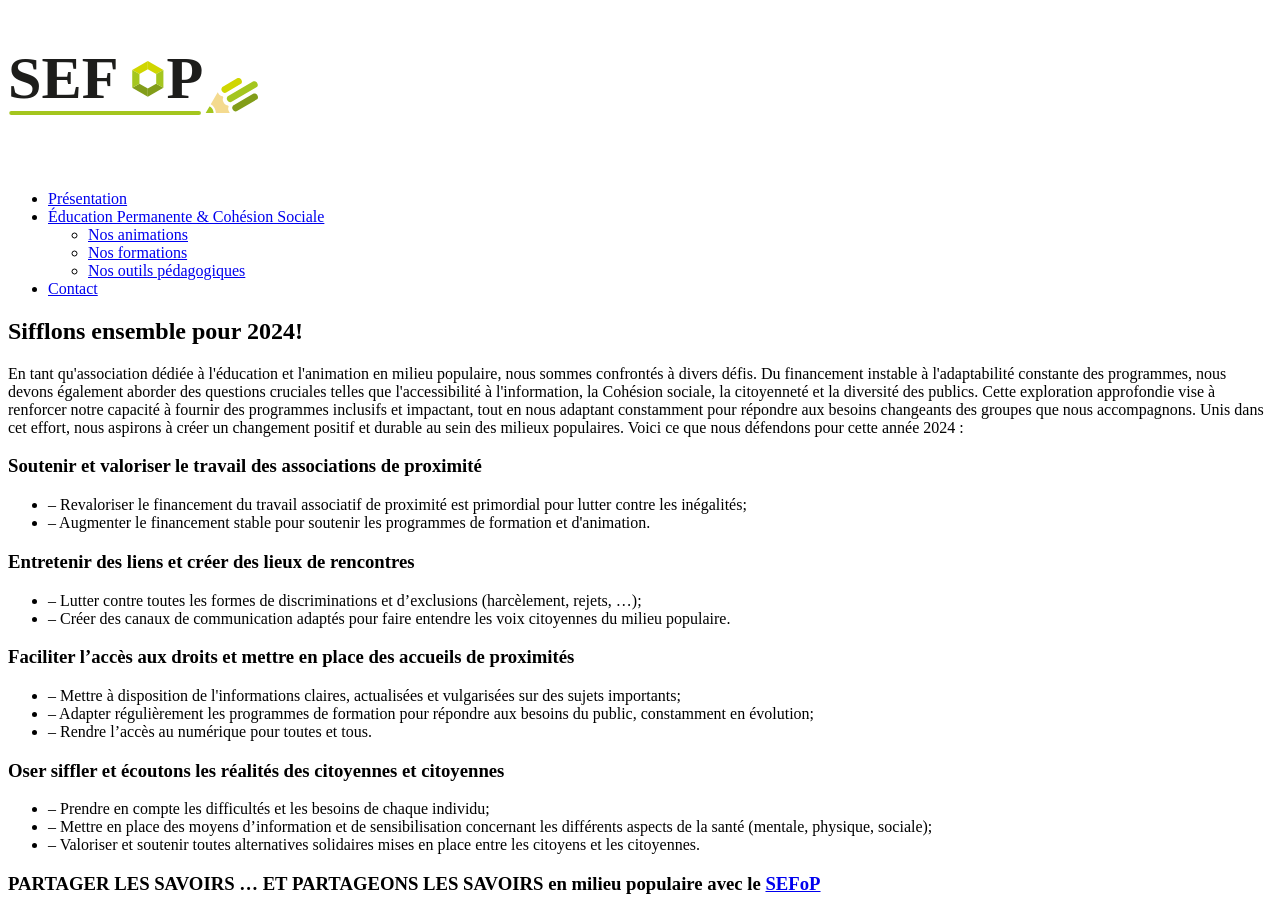
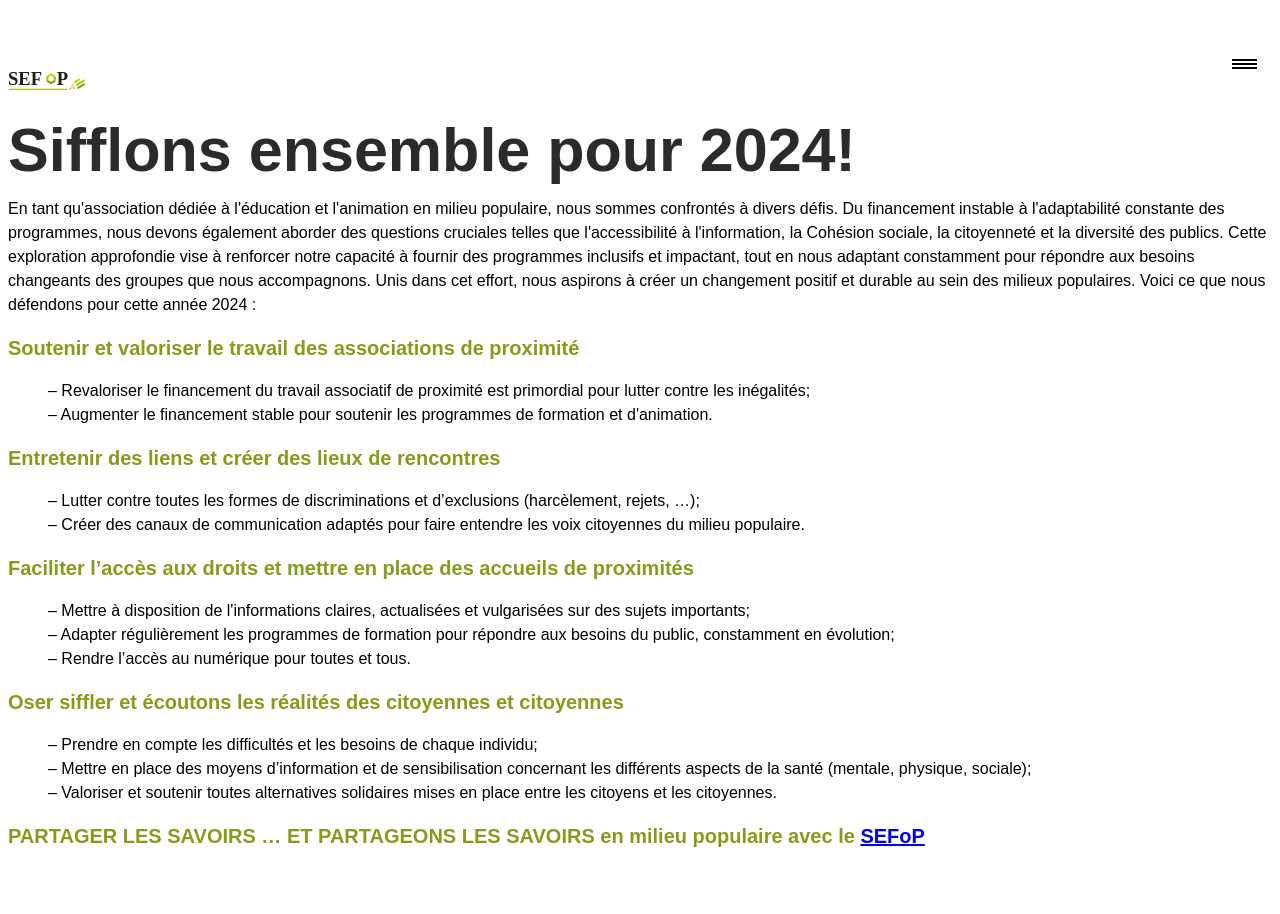
Before and after one commit to Klaenex/sifflonspour2024, a React (Create React App) app: page / in a window 1280 px wide. After the commit the page ends 859 px from the top, so only its background shows below. Built offline with nearby package versions, Linux system fonts and the light colour scheme.

Commit message:
burger changement d'état

```diff
--- /dev/null
+++ b/src/components/BurgerMenu.js
@@ -0,0 +1,18 @@
+import React from "react";
+import { useState } from "react";
+
+const BurgerMenu = () => {
+  const [isOpen, setIsOpen] = useState(false);
+  const toggleMenu = () => {
+    setIsOpen(!isOpen);
+  };
+  const burgerClass = isOpen ? "open" : "closed";
+  return (
+    <div className="burger" onClick={toggleMenu}>
+      <span className={"top top--" + burgerClass}></span>
+      <span className={"middle middle--" + burgerClass}></span>
+      <span className={"bottom bottom--" + burgerClass}></span>
+    </div>
+  );
+};
+export default BurgerMenu;
--- a/src/components/Content.js
+++ b/src/components/Content.js
@@ -2,8 +2,8 @@ import React from "react";
 
 const Content = () => {
   return (
-    <section>
-      <h2>Sifflons ensemble pour 2024!</h2>
+    <section className="content">
+      <h2 className="title title--big">Sifflons ensemble pour 2024!</h2>
       <p>
         En tant qu'association dédiée à l'éducation et l'animation en milieu
         populaire, nous sommes confrontés à divers défis. Du financement
@@ -18,7 +18,7 @@ const Content = () => {
         défendons pour cette année 2024 :
       </p>
 
-      <h3 className="title--list">
+      <h3 className="title">
         Soutenir et valoriser le travail des associations de proximité
       </h3>
       <ul className="list">
@@ -31,7 +31,7 @@ const Content = () => {
           formation et d'animation.
         </li>
       </ul>
-      <h3 className="title--list">
+      <h3 className="title">
         Entretenir des liens et créer des lieux de rencontres
       </h3>
       <ul className="list">
@@ -44,7 +44,7 @@ const Content = () => {
           voix citoyennes du milieu populaire.
         </li>
       </ul>
-      <h3 className="title--list">
+      <h3 className="title">
         Faciliter l’accès aux droits et mettre en place des accueils de
         proximités
       </h3>
@@ -61,7 +61,7 @@ const Content = () => {
           – Rendre l’accès au numérique pour toutes et tous.
         </li>
       </ul>
-      <h3 className="title--list">
+      <h3 className="title">
         Oser siffler et écoutons les réalités des citoyennes et citoyennes
       </h3>
       <ul className="list">
@@ -78,7 +78,7 @@ const Content = () => {
           entre les citoyens et les citoyennes.
         </li>
       </ul>
-      <h3 className="title--list">
+      <h3 className="title">
         PARTAGER LES SAVOIRS … ET PARTAGEONS LES SAVOIRS en milieu populaire
         avec le <a href="https://sefop.org/">SEFoP</a>
       </h3>
--- a/src/components/Header.js
+++ b/src/components/Header.js
@@ -1,6 +1,13 @@
-import React from "react";
+import React, { useState } from "react";
+import BurgerMenu from "./BurgerMenu";
+import NavLink from "./NavLink";
 
 const Header = () => {
+  const [isOpenMenu, setIsOpenMenu] = useState(false);
+
+  const toggleMenu = () => {
+    setIsOpenMenu(!setIsOpenMenu);
+  };
   return (
     <header>
       <nav>
@@ -11,35 +18,8 @@ const Header = () => {
             alt="Logo SEFoP"
           />
         </h1>
-        <div className="burger">
-          <span></span>
-        </div>
-        <ul>
-          <li>
-            <a href="../Presentation/">Présentation</a>
-          </li>
-          <li>
-            <a href="../education-permanente/">
-              Éducation Permanente & Cohésion Sociale
-            </a>
-            <ul>
-              <li>
-                <a href="../education-permanente/animations">Nos animations</a>
-              </li>
-              <li>
-                <a href="../education-permanente/formations">Nos formations</a>
-              </li>
-              <li>
-                <a href="../education-permanente/outils">
-                  Nos outils pédagogiques
-                </a>
-              </li>
-            </ul>
-          </li>
-          <li>
-            <a href="../contact/">Contact</a>
-          </li>
-        </ul>
+        <BurgerMenu onToggle={toggleMenu} />
+        <NavLink isOpenMenu={isOpenMenu} />
       </nav>
     </header>
   );
--- /dev/null
+++ b/src/components/NavLink.js
@@ -0,0 +1,32 @@
+import React from "react";
+
+const NavLink = () => {
+  return (
+    <ul className="list list--link">
+      <li>
+        <a href="../Presentation/">Présentation</a>
+      </li>
+      <li>
+        <a href="../education-permanente/">
+          Éducation Permanente & Cohésion Sociale
+        </a>
+        <ul className="list list--link">
+          <li>
+            <a href="../education-permanente/animations">Nos animations</a>
+          </li>
+          <li>
+            <a href="../education-permanente/formations">Nos formations</a>
+          </li>
+          <li>
+            <a href="../education-permanente/outils">Nos outils pédagogiques</a>
+          </li>
+        </ul>
+      </li>
+      <li>
+        <a href="../contact/">Contact</a>
+      </li>
+    </ul>
+  );
+};
+
+export default NavLink;
--- /dev/null
+++ b/src/styles/components/_burger.scss
@@ -0,0 +1,33 @@
+.burger {
+  padding: 12px 15px;
+  width: 25px;
+
+  cursor: pointer;
+}
+
+.burger span {
+  display: block;
+  background-color: black;
+  width: 100%;
+  height: 2px;
+  position: relative;
+  transition: transform 0.3s ease, margin 0.3s ease;
+}
+
+.top {
+  transform: translateY(-2px);
+}
+
+.bottom {
+  transform: translateY(2px);
+}
+
+.top--open {
+  transform: translateY(2.5px) rotate(45deg);
+}
+.middle--open {
+  opacity: 0;
+}
+.bottom--open {
+  transform: translateY(-1.5px) rotate(-45deg);
+}
--- a/src/styles/components/_layout.scss
+++ b/src/styles/components/_layout.scss
@@ -1,6 +1,8 @@
+body {
+  font: $font-r;
+}
+
 .logo {
-  height: 150px;
-  width: 250px;
   overflow: hidden;
   span {
     display: inline-block;
@@ -10,3 +12,33 @@
     max-width: 250px;
   }
 }
+
+nav {
+  display: flex;
+  flex-flow: row nowrap;
+  justify-content: space-between;
+  align-items: center;
+}
+.list {
+  list-style: none;
+  &--link {
+    display: none;
+  }
+}
+
+.content {
+}
+
+.title {
+  font: $font-sb;
+  color: $c-green;
+  margin: 0;
+  &--big {
+    font: $font-big;
+    font-size: 1.953rem;
+    color: $c-grey;
+    @include sm {
+      font: $font-big;
+    }
+  }
+}
--- a/src/styles/index.scss
+++ b/src/styles/index.scss
@@ -2,4 +2,5 @@
 @import "./utils/_variable.scss";
 @import "./utils/_mixin.scss";
 
-@import "./components/_layout.scss";
+@import "./components/_layout";
+@import "./components/_burger";
--- a/src/styles/utils/_variable.scss
+++ b/src/styles/utils/_variable.scss
@@ -6,10 +6,10 @@
 
 $c-green: #829d19;
 $c-grey: #2b2b2b;
-$font-r: 400 16px/1.5 "Raleway", sans-serif;
-$font-sb: 600 16px/1.5 "Raleway", sans-serif;
-$font-b: 700 16px/1.5 "Raleway", sans-serif;
-$font-blk: 900 16px/1.5 "Raleway", sans-serif;
+$font-r: 400 1rem/1.5 "Raleway", sans-serif;
+$font-sb: 600 1.25rem/1.5 "Raleway", sans-serif;
+$font-big: 700 3.815rem/1 "Raleway", sans-serif;
+$font-blk: 900 1.25rem/1.5 "Raleway", sans-serif;
 
 $screen-sm: 600px;
 $screen-md: 800px;
```
Also changed, not shown: src/styles/components/_animate.scss (added).
